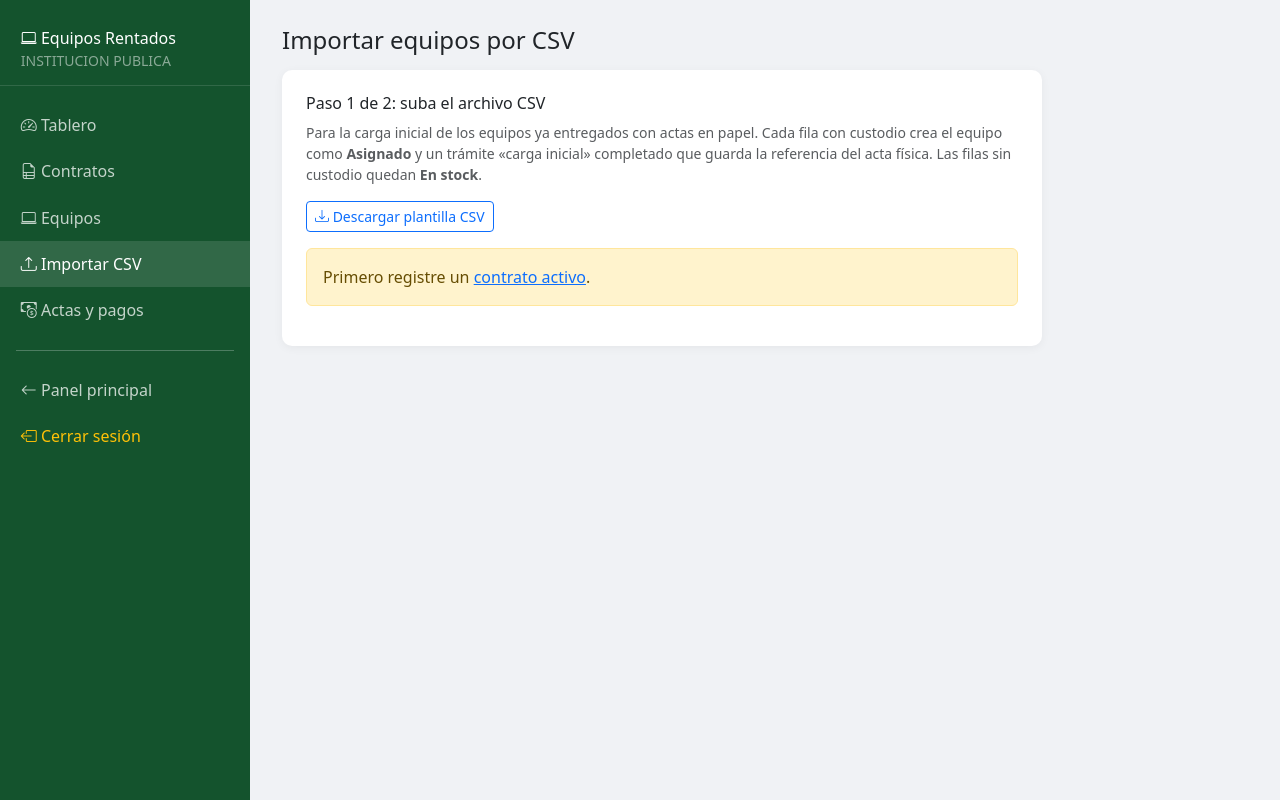
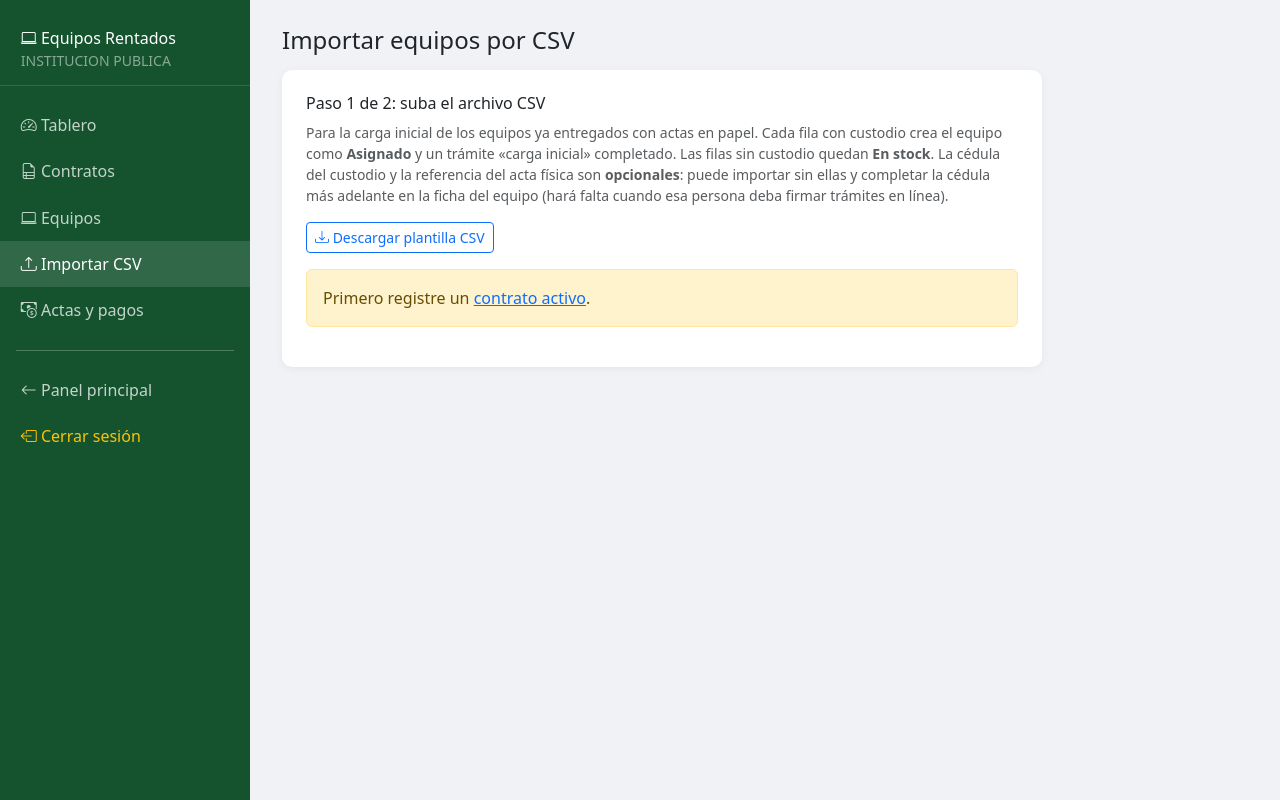
Before and after one commit to ncuenca84/formularios, a PHP site: page /admin/eqr_importar.php in a window 1280 px wide. Run offline with PHP 8.4, Linux system fonts and the light colour scheme; a user stored in the database is signed in; data comes from the database, SQL or seed files in the repository; tables that the repository leaves empty or names only in its code hold one stand-in row (values such as "Sample post").

Commit message:
fix(eqr): importar CSV sin cedula ni acta fisica obligatorias
- La cedula del custodio pasa a ser opcional en el importador y en la ficha
  del equipo: la fila se importa como Asignado con un aviso y la cedula se
  puede completar despues (hara falta para firmar tramites en linea).
- Si Excel quito el 0 inicial de una cedula, se restaura automaticamente.
- La referencia del acta fisica ya era opcional; se aclara en la ayuda.
- La persona se registra tambien al editar un equipo con cedula.

Co-Authored-By: Claude Fable 5 <noreply@anthropic.com>
Claude-Session: https://claude.ai/code/session_011NczRJK8wdJmAZTVbdKkp6

```diff
--- a/admin/eqr_importar.php
+++ b/admin/eqr_importar.php
@@ -80,9 +80,21 @@ function eqrLeerCsv(string $path, PDO $db): array
         elseif (in_array($f['serie'], $seriesBD, true)) { $err[] = 'la serie ya existe en el sistema'; }
         elseif (isset($vistosSerie[$f['serie']])) { $err[] = 'serie repetida en el archivo (fila ' . $vistosSerie[$f['serie']] . ')'; }
 
+        $avisos = [];
         $conCustodio = $f['custodio_cedula'] !== '' || $f['custodio_nombre'] !== '';
         if ($conCustodio) {
-            if (!eqrValidarCedula($f['custodio_cedula'])) { $err[] = 'cédula del custodio inválida'; }
+            if ($f['custodio_cedula'] !== '' && !eqrValidarCedula($f['custodio_cedula'])) {
+                // Excel suele quitar el 0 inicial de las cedulas: probar con el 0 de vuelta.
+                if (strlen($f['custodio_cedula']) === 9 && eqrValidarCedula('0' . $f['custodio_cedula'])) {
+                    $f['custodio_cedula'] = '0' . $f['custodio_cedula'];
+                    $avisos[] = 'se restauró el 0 inicial de la cédula';
+                } else {
+                    $err[] = 'cédula del custodio inválida';
+                }
+            }
+            if ($f['custodio_cedula'] === '') {
+                $avisos[] = 'sin cédula (complétela luego en la ficha del equipo)';
+            }
             if ($f['custodio_nombre'] === '') { $err[] = 'nombre del custodio vacío'; }
             if ($f['custodio_correo'] !== '' && !filter_var($f['custodio_correo'], FILTER_VALIDATE_EMAIL)) {
                 $err[] = 'correo del custodio inválido';
@@ -90,6 +102,7 @@ function eqrLeerCsv(string $path, PDO $db): array
         }
         $f['_fila'] = $n;
         $f['_errores'] = $err;
+        $f['_avisos'] = $avisos;
         $f['_con_custodio'] = $conCustodio;
         $vistosCod[$f['codigo_interno']] = $n;
         $vistosSerie[$f['serie']] = $n;
@@ -173,7 +186,7 @@ if ($_SERVER['REQUEST_METHOD'] === 'POST') {
                             in_array(strtolower($f['cargador_entregado']), ['no','0',''], true) ? 0 : 1,
                             $f['serie_cargador'], $f['estado_fisico'], $f['estado_operativo'],
                             $f['observaciones'], $conC ? 'asignado' : 'en_stock',
-                            $conC ? $f['custodio_cedula'] : null,
+                            ($conC && $f['custodio_cedula'] !== '') ? $f['custodio_cedula'] : null,
                             $conC ? $f['custodio_nombre'] : null,
                             $conC ? $f['custodio_correo'] : null,
                             $conC ? $f['custodio_cargo'] : null,
@@ -182,11 +195,14 @@ if ($_SERVER['REQUEST_METHOD'] === 'POST') {
                         $eqId = (int)$db->lastInsertId();
                         $trId = null;
                         if ($conC) {
-                            $insPer->execute([$f['custodio_cedula'], $f['custodio_nombre'],
-                                $f['custodio_correo'], $f['custodio_cargo'], $f['custodio_area']]);
+                            if ($f['custodio_cedula'] !== '') {
+                                $insPer->execute([$f['custodio_cedula'], $f['custodio_nombre'],
+                                    $f['custodio_correo'], $f['custodio_cargo'], $f['custodio_area']]);
+                            }
                             $codTr = sprintf('TRM-%s-CI%04d', date('Ymd'), $i + 1);
                             $insTr->execute([$codTr, 'carga_inicial', $eqId, $contratoId, 'completado',
-                                $f['custodio_cedula'], $f['custodio_nombre'], $f['custodio_correo'],
+                                $f['custodio_cedula'] !== '' ? $f['custodio_cedula'] : null,
+                                $f['custodio_nombre'], $f['custodio_correo'],
                                 $f['custodio_cargo'], $f['custodio_area'],
                                 $f['referencia_acta'] !== '' ? $f['referencia_acta'] : null,
                                 'admin:' . ($_SESSION['admin_nombre'] ?? ''),
@@ -227,8 +243,10 @@ eqrHeader('Importar equipos por CSV', 'importar');
     <h6>Paso 1 de 2: suba el archivo CSV</h6>
     <p class="text-muted small">Para la carga inicial de los equipos ya entregados con actas en papel.
     Cada fila con custodio crea el equipo como <strong>Asignado</strong> y un trámite
-    «carga inicial» completado que guarda la referencia del acta física. Las filas sin
-    custodio quedan <strong>En stock</strong>.</p>
+    «carga inicial» completado. Las filas sin custodio quedan <strong>En stock</strong>.
+    La cédula del custodio y la referencia del acta física son <strong>opcionales</strong>:
+    puede importar sin ellas y completar la cédula más adelante en la ficha del equipo
+    (hará falta cuando esa persona deba firmar trámites en línea).</p>
     <p><a class="btn btn-outline-primary btn-sm" href="eqr_plantilla_csv.php">
         <i class="bi bi-download"></i> Descargar plantilla CSV</a></p>
     <?php if (!$contratos): ?>
@@ -258,12 +276,16 @@ eqrHeader('Importar equipos por CSV', 'importar');
 <?php elseif ($paso === 'previsualizar'):
     $conErr = array_filter($filas, fn($f) => !empty($f['_errores']));
     $sinErr = count($filas) - count($conErr);
+    $conAviso = count(array_filter($filas, fn($f) => empty($f['_errores']) && !empty($f['_avisos'])));
 ?>
 <div class="card p-4 mb-3">
     <h6>Paso 2 de 2: revise y confirme</h6>
     <p>
         <span class="badge bg-success"><?= $sinErr ?> fila(s) correctas</span>
         <span class="badge bg-danger"><?= count($conErr) ?> fila(s) con errores</span>
+        <?php if ($conAviso): ?>
+            <span class="badge bg-warning text-dark"><?= $conAviso ?> fila(s) con avisos (se importan igual)</span>
+        <?php endif; ?>
     </p>
     <?php if (!$conErr): ?>
         <form method="post" class="d-inline">
@@ -290,8 +312,16 @@ eqrHeader('Importar equipos por CSV', 'importar');
                 <td><code><?= e($f['serie']) ?></code></td>
                 <td><?= $f['_con_custodio'] ? e($f['custodio_nombre']) . '<br><small>' . e($f['custodio_cedula']) . '</small>' : '<span class="text-muted">en stock</span>' ?></td>
                 <td><?= e($f['referencia_acta']) ?: '—' ?></td>
-                <td><?= $f['_errores'] ? '<span class="text-danger">' . e(implode('; ', $f['_errores'])) . '</span>'
-                                       : '<span class="text-success">OK</span>' ?></td>
+                <td><?php
+                    if ($f['_errores']) {
+                        echo '<span class="text-danger">' . e(implode('; ', $f['_errores'])) . '</span>';
+                    } elseif (!empty($f['_avisos'])) {
+                        echo '<span class="text-success">OK</span> <span class="text-warning-emphasis"><i class="bi bi-exclamation-triangle"></i> '
+                            . e(implode('; ', $f['_avisos'])) . '</span>';
+                    } else {
+                        echo '<span class="text-success">OK</span>';
+                    }
+                ?></td>
             </tr>
         <?php endforeach; ?>
         </tbody>
```
Also changed, not shown: admin/eqr_equipos.php (+17 -1 lines).
